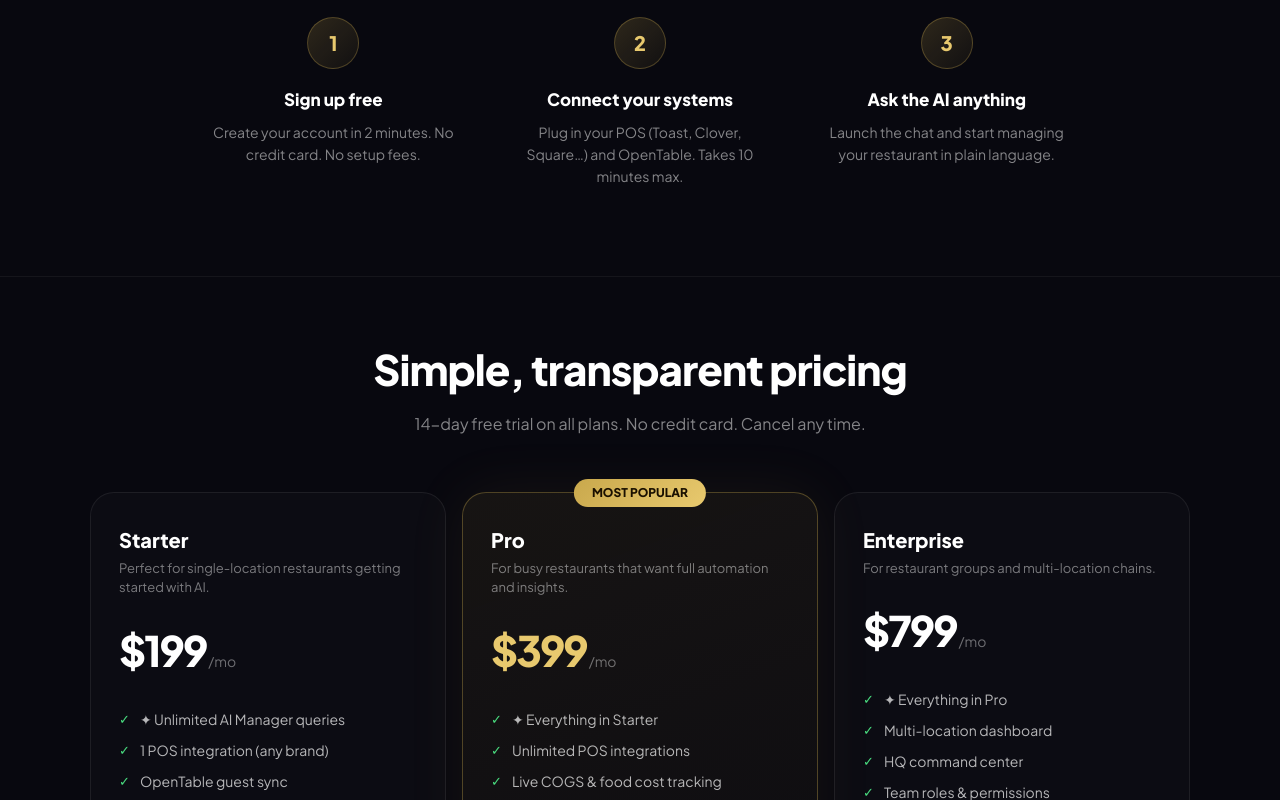
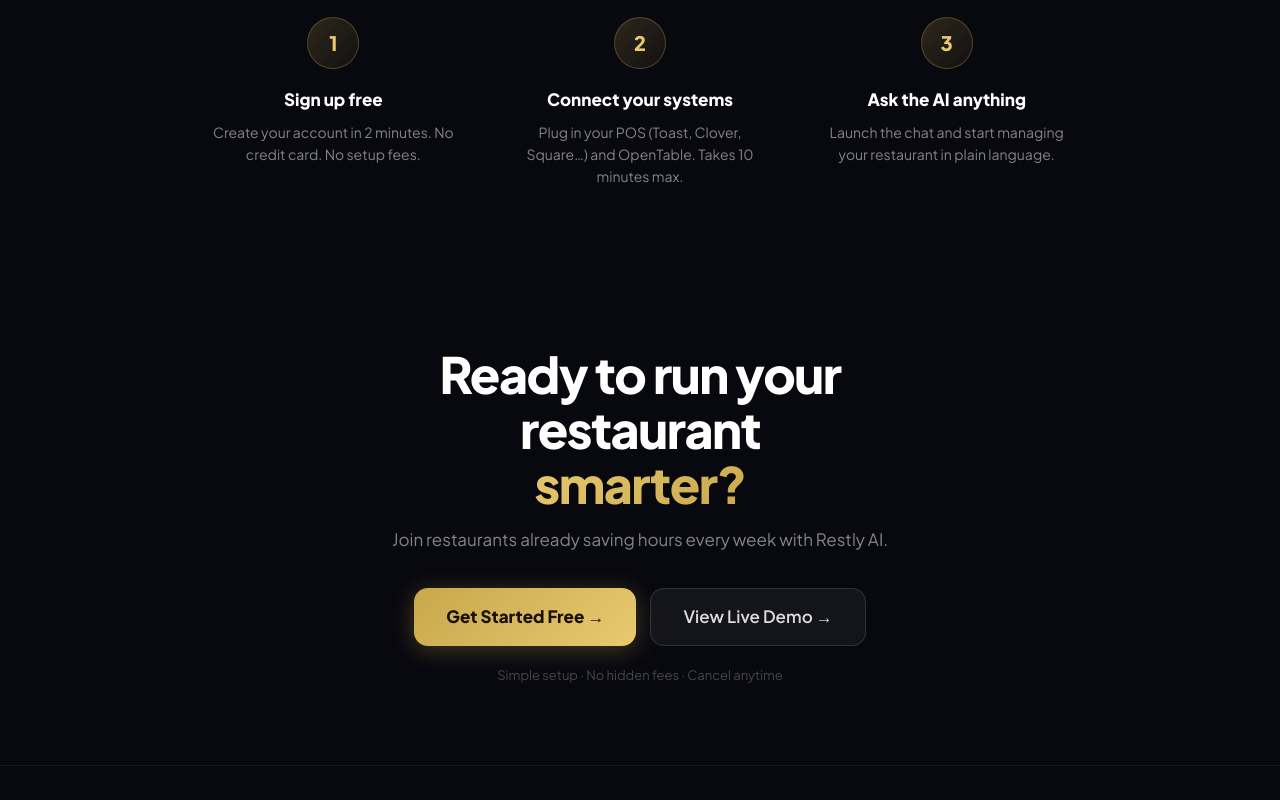
Before and after one commit to Wolkchen0/restly, a Next.js app: page / in a window 1280 px wide. Shown: the part 2000-2800 px from the top of the page. Built offline with nearby package versions, Linux system fonts and the light colour scheme.

Commit message:
feat: remove pricing section and related info from landing page as requested

```diff
--- a/src/app/page.tsx
+++ b/src/app/page.tsx
@@ -177,7 +177,7 @@ export default function LandingPage() {
                         ✦ Restly
                     </Link>
                     <div className="desktop-only" style={{ display: "flex", gap: 4, marginLeft: 8 }}>
-                        {["Features", "Integrations", "Pricing", "How it works"].map(item => (
+                        {["Features", "Integrations", "How it works"].map(item => (
                             <a key={item} href={`#${item.toLowerCase().replace(/ /g, "-")}`}
                                 style={{ color: "rgba(255,255,255,0.6)", textDecoration: "none", fontSize: 14, fontWeight: 500, padding: "8px 14px", borderRadius: 8, transition: "color 0.15s" }}
                                 onMouseEnter={e => (e.currentTarget.style.color = "#fff")}
@@ -225,7 +225,7 @@ export default function LandingPage() {
                             { val: "2 min", label: "Setup time" },
                             { val: "6+", label: "POS integrations" },
                             { val: "40%", label: "Less admin work" },
-                            { val: "14 days", label: "Free trial" },
+                            { val: "24/7", label: "AI Support" },
                         ].map((s, i) => (
                             <div key={i} style={{ padding: "20px 16px", textAlign: "center", background: "rgba(255,255,255,0.02)" }}>
                                 <div style={{ fontSize: 24, fontWeight: 900, color: "#E8C96E", letterSpacing: "-1px" }}>{s.val}</div>
@@ -313,56 +313,7 @@ export default function LandingPage() {
                 </div>
             </section>
 
-            {/* ── PRICING ── */}
-            <section id="pricing" style={{ padding: "60px 24px", borderTop: "1px solid rgba(255,255,255,0.05)" }}>
-                <div style={{ maxWidth: 1100, margin: "0 auto" }}>
-                    <div style={{ textAlign: "center", marginBottom: 48 }}>
-                        <h2 style={{ fontSize: "clamp(26px,4vw,42px)", fontWeight: 900, color: "#fff", letterSpacing: "-1px", marginBottom: 12 }}>
-                            Simple, transparent pricing
-                        </h2>
-                        <p style={{ fontSize: 16, color: "rgba(255,255,255,0.5)", maxWidth: 480, margin: "0 auto" }}>
-                            14-day free trial on all plans. No credit card. Cancel any time.
-                        </p>
-                    </div>
-                    <div className="pricing-grid" style={{ display: "grid", gridTemplateColumns: "repeat(3,1fr)", gap: 16, alignItems: "start" }}>
-                        {PRICING.map((plan, i) => (
-                            <div key={i} style={{
-                                background: plan.highlight ? "linear-gradient(160deg,rgba(201,168,76,0.08),rgba(201,168,76,0.02))" : "rgba(255,255,255,0.02)",
-                                border: `1px solid ${plan.highlight ? "rgba(201,168,76,0.35)" : "rgba(255,255,255,0.07)"}`,
-                                borderRadius: 24, padding: "32px 28px", position: "relative",
-                                boxShadow: plan.highlight ? "0 0 60px rgba(201,168,76,0.08)" : "none",
-                            }}>
-                                {plan.highlight && (
-                                    <div style={{ position: "absolute", top: -14, left: "50%", transform: "translateX(-50%)", background: "linear-gradient(135deg,#C9A84C,#E8C96E)", color: "#1a1000", fontSize: 12, fontWeight: 800, padding: "5px 18px", borderRadius: 50, whiteSpace: "nowrap" }}>
-                                        MOST POPULAR
-                                    </div>
-                                )}
-                                <h3 style={{ fontSize: 20, fontWeight: 800, color: "#fff", marginBottom: 4 }}>{plan.name}</h3>
-                                <p style={{ fontSize: 13, color: "rgba(255,255,255,0.45)", marginBottom: 20 }}>{plan.desc}</p>
-                                <div style={{ display: "flex", alignItems: "baseline", gap: 2, marginBottom: 28 }}>
-                                    <span style={{ fontSize: 42, fontWeight: 900, color: plan.highlight ? "#E8C96E" : "#fff", letterSpacing: "-2px" }}>{plan.price}</span>
-                                    <span style={{ fontSize: 14, color: "rgba(255,255,255,0.4)" }}>{plan.period}</span>
-                                </div>
-                                <div style={{ display: "flex", flexDirection: "column", gap: 10, marginBottom: 28 }}>
-                                    {plan.features.map(f => (
-                                        <div key={f} style={{ display: "flex", alignItems: "center", gap: 10, fontSize: 14, color: "rgba(255,255,255,0.7)" }}>
-                                            <span style={{ color: "#4ade80", fontSize: 13, flexShrink: 0 }}>✓</span> {f}
-                                        </div>
-                                    ))}
-                                </div>
-                                <Link href="/signup" style={{
-                                    display: "block", textAlign: "center", textDecoration: "none",
-                                    background: plan.highlight ? "linear-gradient(135deg,#C9A84C,#E8C96E)" : "rgba(255,255,255,0.06)",
-                                    color: plan.highlight ? "#1a1000" : "#fff",
-                                    fontWeight: 700, fontSize: 15, padding: "14px", borderRadius: 12,
-                                    border: plan.highlight ? "none" : "1px solid rgba(255,255,255,0.1)",
-                                    transition: "opacity 0.2s",
-                                }}>{plan.cta}</Link>
-                            </div>
-                        ))}
-                    </div>
-                </div>
-            </section>
+
 
             {/* ── FINAL CTA ── */}
             <section style={{ padding: "70px 24px 80px", textAlign: "center" }}>
@@ -382,7 +333,7 @@ export default function LandingPage() {
                         <Link href="/login?demo=true" className="hero-btn-secondary" style={{ fontSize: 17 }}>View Live Demo →</Link>
                     </div>
                     <p style={{ fontSize: 13, color: "rgba(255,255,255,0.25)", marginTop: 20 }}>
-                        14-day free trial · No credit card · Cancel anytime
+                        Simple setup · No hidden fees · Cancel anytime
                     </p>
                 </div>
             </section>
```
